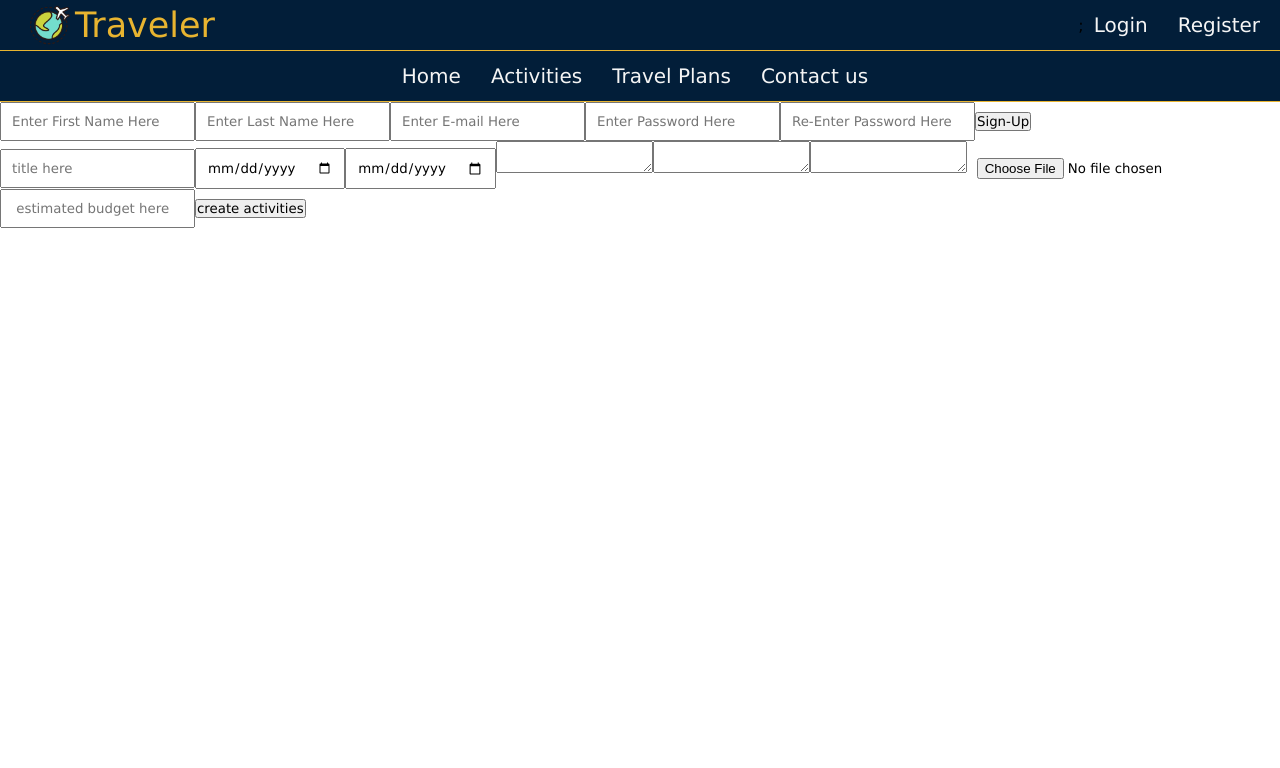
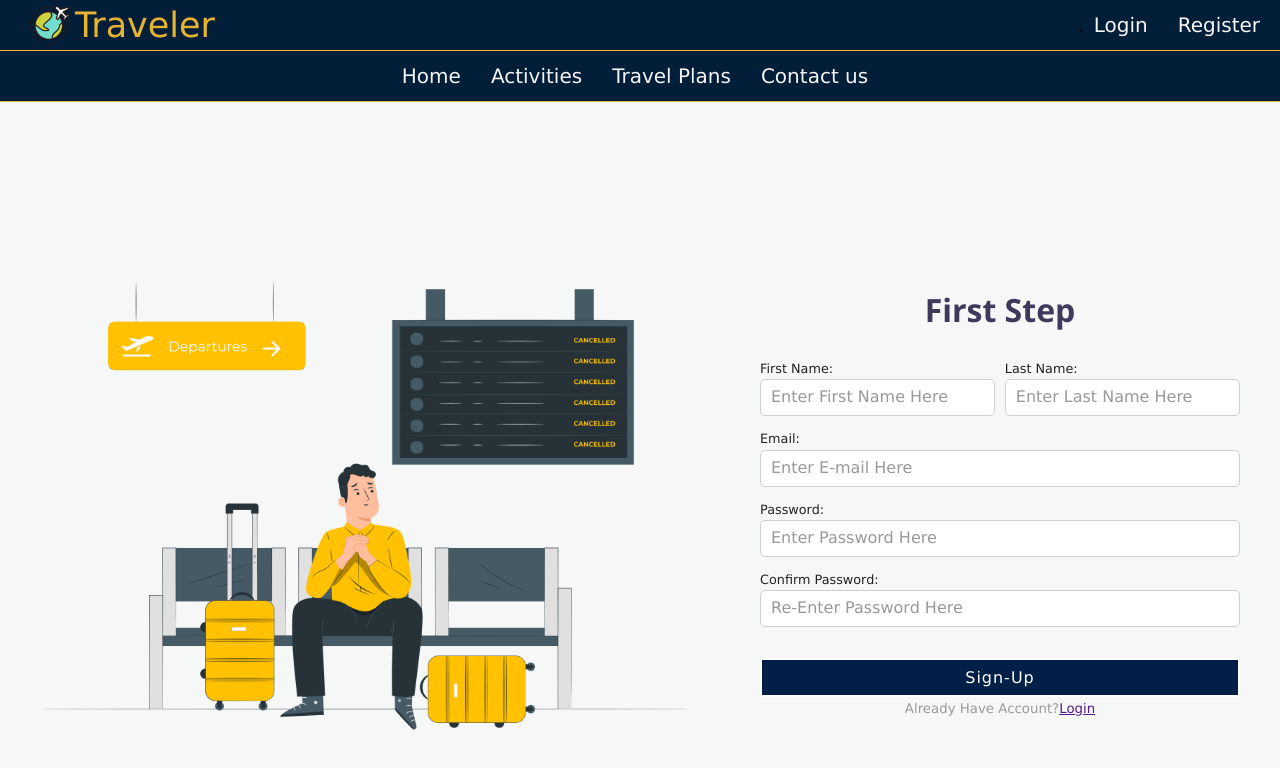
Before and after one commit to Meraki-Academy-unity/unity, a React (Create React App) app in the folder frontend/: page /register in a window 1280 px wide. Shown: the top 768 px of the page. Built offline with nearby package versions, Linux system fonts and the light colour scheme; no server answers.

Commit message:
Modified Sign up CSS

```diff
--- a/frontend/src/App.js
+++ b/frontend/src/App.js
@@ -19,11 +19,11 @@ const App = () => {
     <Route exact path="/contactUs" render={()=><ContactUs/>}/>
       {/* <Login /> */}
       {/* <SignUp /> */}
-      <AddActivities/>
+      {/* <AddActivities/> */}
       {/* <AddTravelPlans /> */}
       {/* <AddPerferences /> */}
       {/* <Activities /> */}
-      <GetAllTravel />
+      {/* <GetAllTravel /> */}
     </div>
   );
 };
--- a/frontend/src/components/auth/signUp/index.js
+++ b/frontend/src/components/auth/signUp/index.js
@@ -1,8 +1,10 @@
 import React, { useState, useEffect } from "react";
+import { Link } from "react-router-dom";
 import axios from "axios";
 import { useDispatch, useSelector } from "react-redux";
 import LoaderBar from "../../loadingBar/loaderBar";
-import "./signUp.css"
+import img from "./Stranded traveler-pana.png";
+import "./signUp.css";
 
 import {
   setUsers,
@@ -62,7 +64,6 @@ const SignUp = () => {
     }
   };
 
-
   const signUpSecondStep = () => {
     setProfileImage(state.url);
 
@@ -98,7 +99,6 @@ const SignUp = () => {
   return (
     <>
       {!secondStep ? (
-
         <FirstStep
           setFirstName={setFirstName}
           setLastName={setLastName}
@@ -135,8 +135,16 @@ const FirstStep = ({
   signUpFirstStep,
 }) => {
   return (
-    <div>
-      <div>
+    <div className="regCont">
+      <div className="leftAuthReg">
+        <img src={img} alt="" />
+      </div>
+      <div className="regWrapper">
+        <h1>First Step</h1>
+
+        <div className="regForm">
+          <div className="firstName">
+            <label>First Name: </label>
             <input
               onChange={(e) => {
                 setFirstName(e.target.value);
@@ -144,6 +152,9 @@ const FirstStep = ({
               type="text"
               placeholder="Enter First Name Here"
             />
+          </div>
+          <div className="lastName">
+            <label>Last Name: </label>
             <input
               onChange={(e) => {
                 setLastName(e.target.value);
@@ -151,6 +162,9 @@ const FirstStep = ({
               type="text"
               placeholder="Enter Last Name Here"
             />
+          </div>
+          <div className="email">
+            <label>Email: </label>
             <input
               onChange={(e) => {
                 setEmail(e.target.value);
@@ -158,6 +172,9 @@ const FirstStep = ({
               type="email"
               placeholder="Enter E-mail Here"
             />
+          </div>
+          <div className="password">
+            <label>Password: </label>
             <input
               onChange={(e) => {
                 setPassword(e.target.value);
@@ -165,20 +182,28 @@ const FirstStep = ({
               type="password"
               placeholder="Enter Password Here"
             />
+          </div>
+          <div className="password">
+            <label>Confirm Password: </label>
             <input
               onChange={(e) => {
                 setConfirmPassword(e.target.value);
               }}
               type="password"
               placeholder="Re-Enter Password Here"
-        />
-
+            />{" "}
+          </div>
+          <div className="createAccount">
             <button onClick={signUpFirstStep}>Sign-Up</button>
+            <small>
+              Already Have Account?<Link>Login</Link>
+            </small>
+          </div>
+        </div>
       </div>
     </div>
   );
 };
-
 
 const SecondStep = ({
   setRegion,
@@ -194,7 +219,15 @@ const SecondStep = ({
   errorImgMessage,
 }) => {
   return (
-    <div>
+    <div className="regCont">
+      <div className="leftAuthReg">
+        <img src={img} alt="" />
+      </div>
+      <div className="regWrapper">
+        <h1>Second Step</h1>
+        <div className="regForm">
+          <div className="firstName">
+            <label>Region:</label>
             <input
               onChange={(e) => {
                 setRegion(e.target.value);
@@ -202,6 +235,9 @@ const SecondStep = ({
               type="text"
               placeholder="Enter Your Country Here"
             />
+          </div>
+          <div className="lastName">
+            <label>Current Location:</label>
             <input
               onChange={(e) => {
                 setCurrentlyIn(e.target.value);
@@ -209,6 +245,9 @@ const SecondStep = ({
               type="text"
               placeholder="Check In Your Current Location Here"
             />
+          </div>
+          <div className="email">
+            <label>Languages:</label>
             <input
               onChange={(e) => {
                 setLanguage(e.target.value);
@@ -216,7 +255,31 @@ const SecondStep = ({
               type="text"
               placeholder="Enter The Languages That you speak Here"
             />
+          </div>
+          <div className="firstName">
+            <label>Display Name:</label>
+            <input
+              onChange={(e) => {
+                setDisplayName(e.target.value);
+              }}
+              type="text"
+              placeholder="Enter Display Name Here"
+            />
+          </div>
+          <div className="lastName">
+            <label>Birth Date:</label>
+            <input
+              onChange={(e) => {
+                setDateOfBirth(e.target.value);
+              }}
+              type="date"
+              placeholder="mm-dd-yyyy"
+            />
+          </div>
+          <div className="firstName">
+            <label>Gender:</label>
             <form>
+              <div>
                 <input
                   onChange={() => {
                     setGender("Male");
@@ -227,6 +290,8 @@ const SecondStep = ({
                   value="Male"
                 />
                 <label htmlFor="Male">Male</label>
+              </div>
+              <div>
                 <input
                   onChange={() => {
                     setGender("Female");
@@ -237,28 +302,25 @@ const SecondStep = ({
                   value="Female"
                 />
                 <label htmlFor="Female">Female</label>
+              </div>
             </form>
-      <input
-        onChange={(e) => {
-          setDateOfBirth(e.target.value);
-        }}
-        type="date"
-        placeholder="mm-dd-yyyy"
-      />
+          </div>
 
+          <div className="lastName">
+            <label>Upload Image:</label>
             {file && <LoaderBar file={file} setFile={setFile} />}
             <input type="file" onChange={uploadImage} />
             {/* {file && <h1>{file.name}</h1>} */}
             {errorImgMessage && <div>{errorImgMessage}</div>}
-
-      <input
-        onChange={(e) => {
-          setDisplayName(e.target.value);
-        }}
-        type="text"
-        placeholder="Enter Display Name Here"
-      />
+          </div>
+          <div className="createAccount">
             <button onClick={signUpSecondStep}>Next</button>
+            <small>
+              <Link>skip</Link>
+            </small>
+          </div>
+        </div>
+      </div>
     </div>
   );
 };
--- a/frontend/src/components/auth/signUp/signUp.css
+++ b/frontend/src/components/auth/signUp/signUp.css
@@ -1,4 +1,143 @@
-.secStep{
-    background: orange;
-    margin-top: 70px;
-}
+.regCont {
+    height: 100vh;
+    width: 100%;
+    display: flex;
+    flex-direction: row;
+    justify-content: center;
+    align-items: center;
+    background-color: #f6f8f8;
+
+  }
+
+  .leftAuthReg {
+    flex: 60%;
+    display: flex;
+    justify-content: center;
+    align-items: center;
+    height: 100%;
+  }
+
+  .leftAuthReg img {
+    width: 100%;
+  }
+
+  .regWrapper h1{
+      margin-bottom: 30px;
+      text-align: center;
+  }
+
+  .regWrapper {
+    width: 100%;
+    display: flex;
+    flex-direction: column;
+    padding: 20px 40px;
+    border-radius: 10px;
+    /* box-shadow: 0px 10px 50px #555; */
+    flex: 40%;
+
+  }
+
+  .regForm {
+    width: 100%;
+    display: flex;
+    flex-wrap: wrap;
+  }
+
+
+  .regForm label {
+    font-size: 0.8em;
+    margin-bottom: 0.25em;
+    color: #222;
+    font-weight: lighter;
+  }
+
+  .regForm input {
+    padding: 10px 10px;
+    border-radius: 5px;
+    outline: none;
+    border: 1px solid #cfcfcf;
+  }
+
+  .regForm input::placeholder {
+    font-size: 1.2em;
+    font-weight: lighter;
+    color: #999;
+  }
+
+  .regForm input.error {
+    border: 1px solid red;
+  }
+
+  .errorMessage {
+    color: red;
+    font-size: 0.75em;
+    display: relative;
+  }
+
+  .regForm .firstName {
+    margin-right: 1%;
+  }
+
+  .regForm .lastName {
+    margin-left: 1%;
+  }
+
+  .firstName,
+  .lastName,
+  .email,
+  .password {
+    display: flex;
+    flex-direction: column;
+    margin-bottom: 15px;
+  }
+
+  .firstName,
+  .lastName {
+    width: 49%;
+  }
+
+  .email,
+  .password {
+    width: 100%;
+  }
+
+  .regForm .createAccount {
+    width: 100%;
+    display: flex;
+    flex-direction: column;
+    align-items: center;
+  }
+
+  .regForm .createAccount button {
+    background-color: #022047;
+    color: #fff;
+    border: 2px solid #fff;
+    width: 100%;
+    margin-top: 1em;
+    padding: 8px 0px;
+    font-size: 1em;
+    font-weight: lighter;
+    letter-spacing: 1px;
+    margin-bottom: 0.25em;
+  }
+
+  .createAccount button:hover {
+    color: #fbd601;
+    background-color: #0d305d;
+    border: 2px solid #022047;
+    cursor:pointer;
+  }
+
+  .createAccount small {
+    color: #999;
+    font-weight: lighter;
+  }
+
+  form {
+      display: flex;
+      flex-direction: row;
+      gap: 50px;
+      font-size: 20px;
+      justify-content: center;
+      align-items: center;
+  }
--- a/frontend/src/components/contactUs/ContactUS.css
+++ b/frontend/src/components/contactUs/ContactUS.css
@@ -6,7 +6,7 @@
   margin-left: 50px;
 }
 
-.container {
+.contactContainer {
   margin-top: 30px;
   margin-bottom: 30px;
   margin-left: 100px;
@@ -45,7 +45,8 @@ p {
   width: 195px;
   border-radius: 5px;
   font-family: "Segoe UI", Tahoma, Geneva, Verdana, sans-serif;
-  background-color: rgba(245, 229, 8, 0.582);
+  background-color: rgb(255, 208, 0);
+  border:none;
 }
 
 .contact-section {
@@ -73,7 +74,7 @@ p {
 .contact-form textarea {
   resize: none;
   padding: 10px;
-  width: 195px;
+  width: 175px;
 }
 
 .contact-details {
@@ -82,9 +83,9 @@ p {
 
 .btn:hover {
   cursor: pointer;
-  background-color: rgba(51, 51, 51, 0.219);
+  background-color: rgb(247, 209, 40);
 }
 
-input {
+.contact-form input {
   padding: 10px;
 }
--- a/frontend/src/components/contactUs/index.js
+++ b/frontend/src/components/contactUs/index.js
@@ -51,7 +51,7 @@ const ContactUs = () => {
   }, 5000);
 
   return (
-    <div className="container" id="contactUs">
+    <div className="contactContainer" id="contactUs">
       <div className="contact-section">
         <div className="contact-details">
           <h1>Contact Details:</h1>
@@ -91,7 +91,7 @@ const ContactUs = () => {
                 <td>
                   <span className="head">Email</span>
                   <br />
-                  <span className="tbody">BillTeam@gmail.com</span>
+                  <span className="tbody">UnityTeam@gmail.com</span>
                 </td>
               </tr>
             </tbody>
```
Also changed, not shown: frontend/src/components/auth/signUp/Stranded traveler-pana.png (added). Lines whose indentation alone changed are shown as unchanged.
